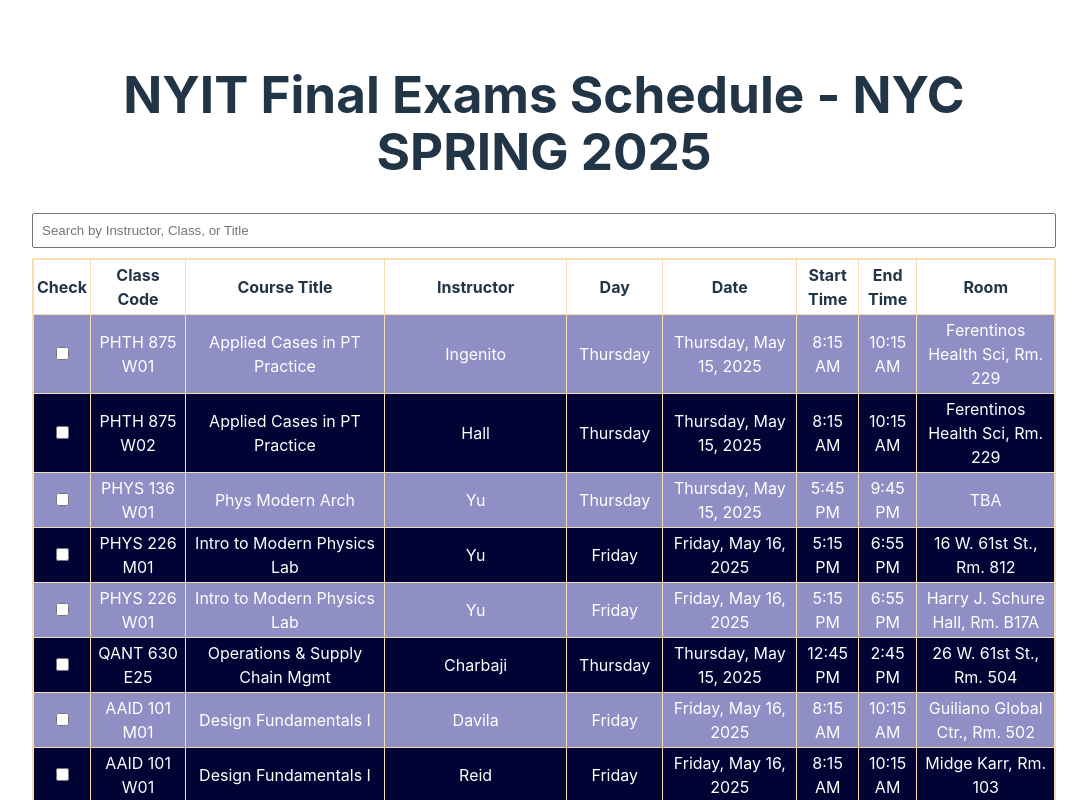
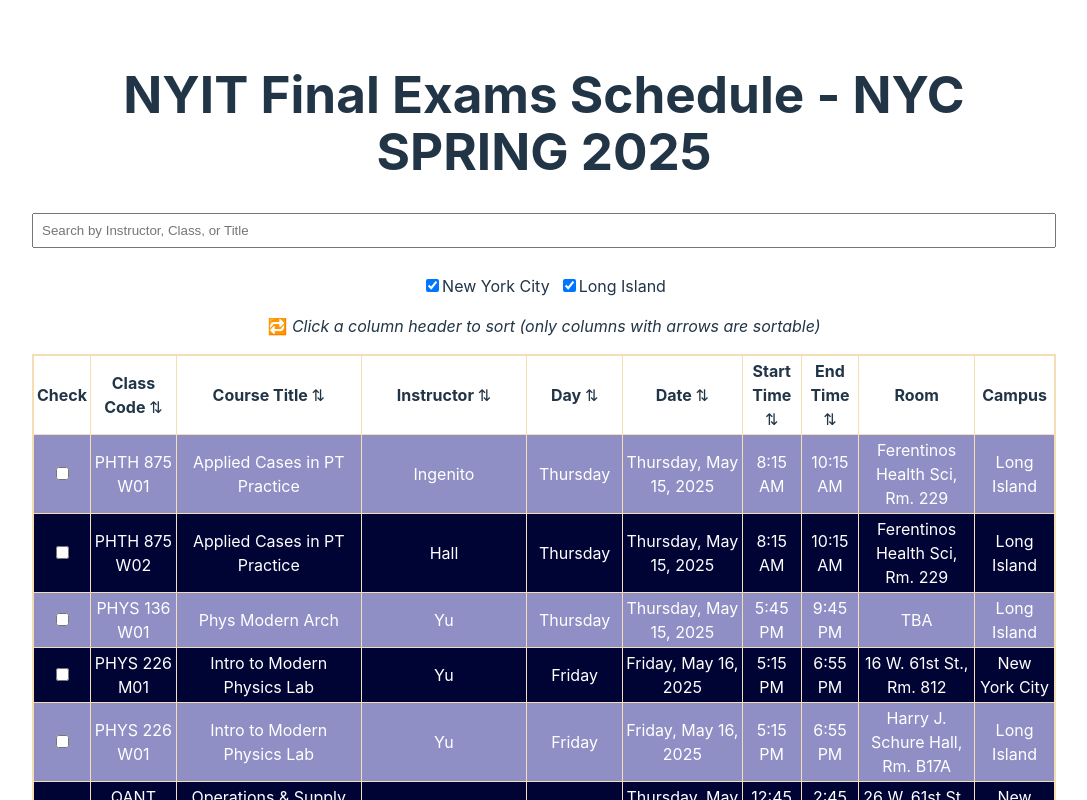
Before and after one commit to AsgharKazmi2005/NYIT-Finals-Exam-Scheduler, a React (Vite) app: page / in a window 1280 px wide. Shown: the top 800 px of the page, without its empty margins (96-1183 px from the left). Built offline with nearby package versions, Linux system fonts and the light colour scheme.

Commit message:
Added table-sorting and campus sort option

```diff
--- a/src/App.css
+++ b/src/App.css
@@ -41,3 +41,11 @@
 .google-calendar {
   border: 1px solid white;
 }
+
+th {
+  user-select: none;
+}
+
+th:hover {
+  background-color: #1d1d1d;
+}
--- a/src/assets/Table.jsx
+++ b/src/assets/Table.jsx
@@ -5,10 +5,23 @@
   const [data, setData] = useState([]);
   const [filter, setFilter] = useState("");
   const [checkedItems, setCheckedItems] = useState([]);
+  const [sortConfig, setSortConfig] = useState({ key: null, direction: "asc" });
+  const [campusFilters, setCampusFilters] = useState({
+    "New York City": true,
+    "Long Island": true,
+  });
 
+  const sortableColumns = [
+    "ClassCode",
+    "Instructor",
+    "CourseTitle",
+    "Day",
+    "Date",
+    "StartTime",
+    "EndTime",
+  ];
 
   useEffect(() => {
-
     const loadData = async () => {
       const cachedData = getCachedData();
       if (cachedData) {
@@ -18,7 +31,6 @@
         setData(fetchedData);
       }
     };
-
     loadData();
   }, []);
 
@@ -26,6 +38,19 @@
     setCheckedItems((prev) =>
       prev.includes(item) ? prev.filter((i) => i !== item) : [...prev, item]
     );
+  };
+
+  const requestSort = (key) => {
+    let direction = "asc";
+    if (sortConfig.key === key && sortConfig.direction === "asc") {
+      direction = "desc";
+    }
+    setSortConfig({ key, direction });
+  };
+
+  const getSortArrow = (key) => {
+    if (sortConfig.key !== key) return "⇅";
+    return sortConfig.direction === "asc" ? "⬆️" : "⬇️";
   };
 
   const filteredData = useMemo(() => {
@@ -37,22 +62,54 @@
       const instructor = (item.Instructor ?? "").toString().toLowerCase();
       const classCode = (item.ClassCode ?? "").toString().toLowerCase();
       const courseTitle = (item.CourseTitle ?? "").toString().toLowerCase();
+      const campus = item.Campus || "";
 
-      return (
+      const matchesSearch =
         instructor.includes(safeFilter) ||
         classCode.includes(safeFilter) ||
-        courseTitle.includes(safeFilter)
-      );
+        courseTitle.includes(safeFilter);
+
+      const campusAllowed = campusFilters[campus];
+
+      return matchesSearch && campusAllowed;
     });
-  }, [data, filter]);
+  }, [data, filter, campusFilters]);
+
+  const sortedFilteredData = useMemo(() => {
+    const sortable = [...filteredData];
+
+    if (sortConfig.key) {
+      sortable.sort((a, b) => {
+        let aVal = a[sortConfig.key] ?? "";
+        let bVal = b[sortConfig.key] ?? "";
+
+        if (sortConfig.key.toLowerCase().includes("time")) {
+          aVal = new Date(`1970-01-01T${aVal}`);
+          bVal = new Date(`1970-01-01T${bVal}`);
+        } else if (sortConfig.key.toLowerCase().includes("date")) {
+          aVal = new Date(aVal);
+          bVal = new Date(bVal);
+        } else {
+          aVal = aVal.toString().toLowerCase();
+          bVal = bVal.toString().toLowerCase();
+        }
+
+        if (aVal < bVal) return sortConfig.direction === "asc" ? -1 : 1;
+        if (aVal > bVal) return sortConfig.direction === "asc" ? 1 : -1;
+        return 0;
+      });
+    }
+
+    return sortable;
+  }, [filteredData, sortConfig]);
 
   const sortedData = [
     ...checkedItems,
-    ...filteredData.filter((item) => !checkedItems.includes(item)),
+    ...sortedFilteredData.filter((item) => !checkedItems.includes(item)),
   ];
 
   return (
-    <div style={{margin: "0 auto" }}>
+    <div style={{ margin: "0 auto" }}>
       <input
         type="text"
         placeholder="Search by Instructor, Class, or Title"
@@ -60,18 +117,89 @@
         onChange={(e) => setFilter(e.target.value)}
         className="search-bar"
       />
+
+      <div style={{ marginTop: "1rem", marginBottom: "1rem" }}>
+        <label>
+          <input
+            type="checkbox"
+            checked={campusFilters["New York City"]}
+            onChange={() =>
+              setCampusFilters((prev) => ({
+                ...prev,
+                "New York City": !prev["New York City"],
+              }))
+            }
+          />
+          New York City
+        </label>
+        &nbsp;&nbsp;
+        <label>
+          <input
+            type="checkbox"
+            checked={campusFilters["Long Island"]}
+            onChange={() =>
+              setCampusFilters((prev) => ({
+                ...prev,
+                "Long Island": !prev["Long Island"],
+              }))
+            }
+          />
+          Long Island
+        </label>
+      </div>
+
+      <p>
+        <em>🔁 Click a column header to sort (only columns with arrows are sortable)</em>
+      </p>
+
       <table className="table" border="1">
         <thead>
           <tr>
             <th>Check</th>
-            <th>Class Code</th>
-            <th>Course Title</th>
-            <th>Instructor</th>
-            <th>Day</th>
-            <th>Date</th>
-            <th>Start Time</th>
-            <th>End Time</th>
+            <th
+              onClick={() => requestSort("ClassCode")}
+              style={{ cursor: "pointer" }}
+            >
+              Class Code {getSortArrow("ClassCode")}
+            </th>
+            <th
+              onClick={() => requestSort("CourseTitle")}
+              style={{ cursor: "pointer" }}
+            >
+              Course Title {getSortArrow("CourseTitle")}
+            </th>
+            <th
+              onClick={() => requestSort("Instructor")}
+              style={{ cursor: "pointer" }}
+            >
+              Instructor {getSortArrow("Instructor")}
+            </th>
+            <th
+              onClick={() => requestSort("Day")}
+              style={{ cursor: "pointer" }}
+            >
+              Day {getSortArrow("Day")}
+            </th>
+            <th
+              onClick={() => requestSort("Date")}
+              style={{ cursor: "pointer" }}
+            >
+              Date {getSortArrow("Date")}
+            </th>
+            <th
+              onClick={() => requestSort("StartTime")}
+              style={{ cursor: "pointer" }}
+            >
+              Start Time {getSortArrow("StartTime")}
+            </th>
+            <th
+              onClick={() => requestSort("EndTime")}
+              style={{ cursor: "pointer" }}
+            >
+              End Time {getSortArrow("EndTime")}
+            </th>
             <th>Room</th>
+            <th>Campus</th>
           </tr>
         </thead>
         <tbody>
@@ -92,6 +220,7 @@
               <td>{item.StartTime}</td>
               <td>{item.EndTime}</td>
               <td>{item.Room}</td>
+              <td>{item.Campus}</td>
             </tr>
           ))}
         </tbody>
```
